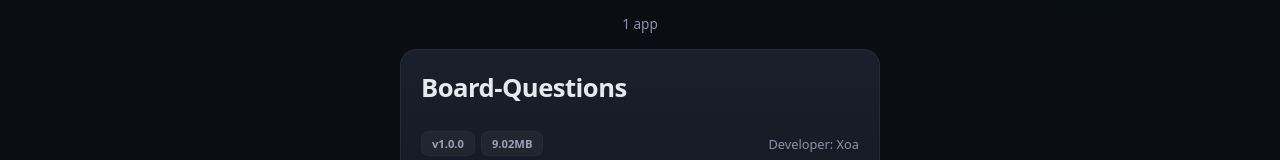
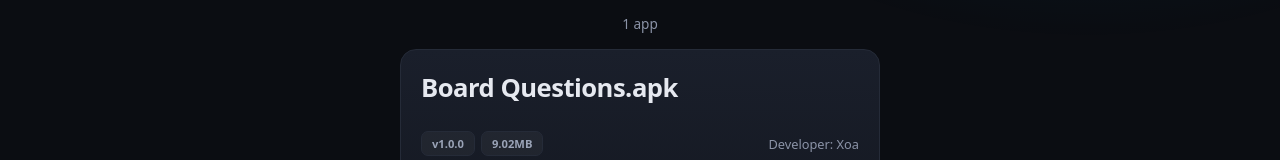
Before and after one commit to xoa101/XDownloader, a plain HTML site: page index.html in a window 1280 px wide. Shown: the part 200-360 px from the top of the page. Drawn offline with Linux system fonts and the light colour scheme.

Commit message:
Updating

```diff
--- a/index.html
+++ b/index.html
@@ -55,7 +55,7 @@ input::placeholder{color:#5b6478}
 
 const apps = [
   {
-    name: "Board-Questions",
+    name: "Board Questions.apk",
     dev:  "Xoa",
     ver:  "1.0.0",
     size: "9.02MB",
```
